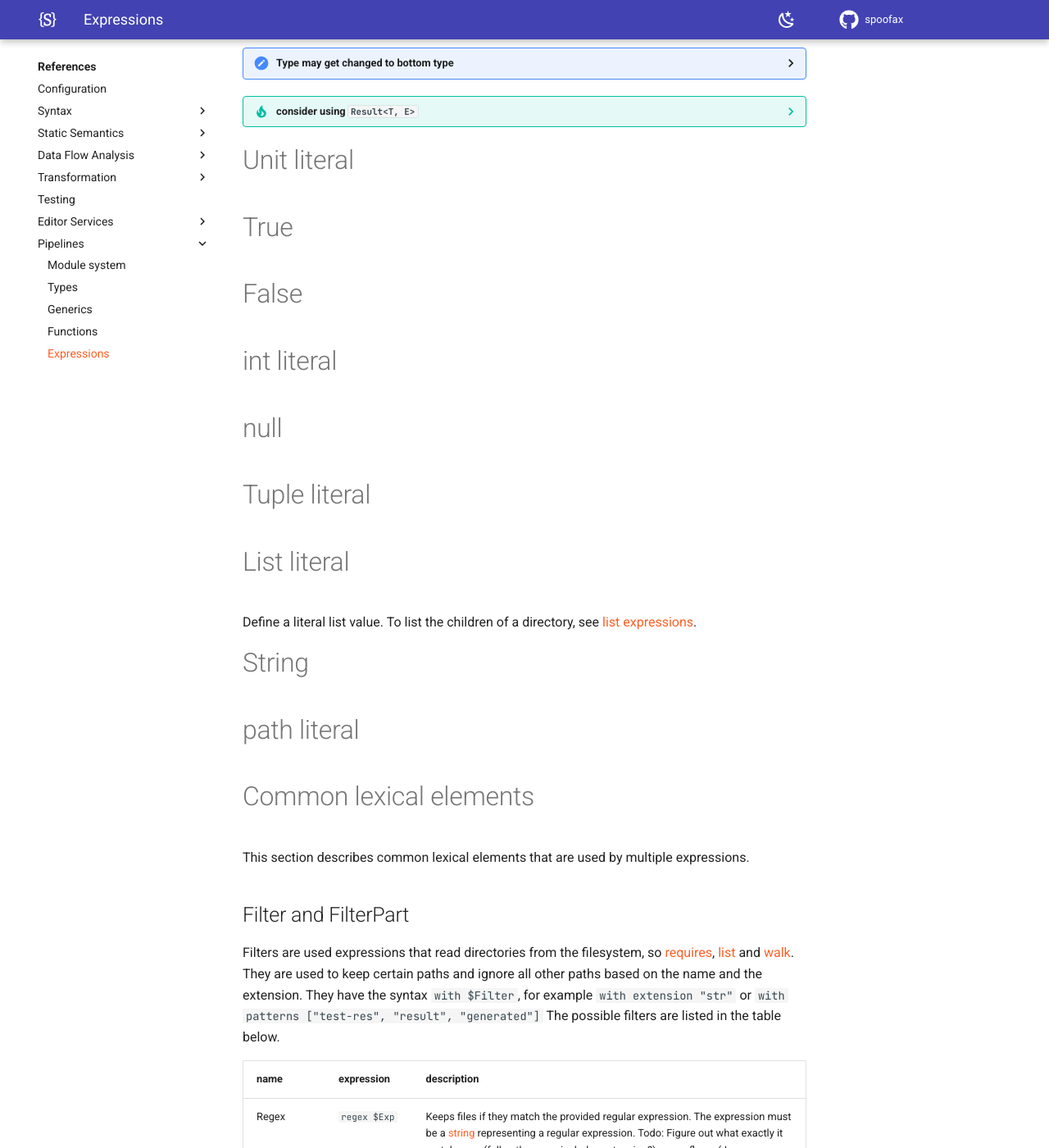
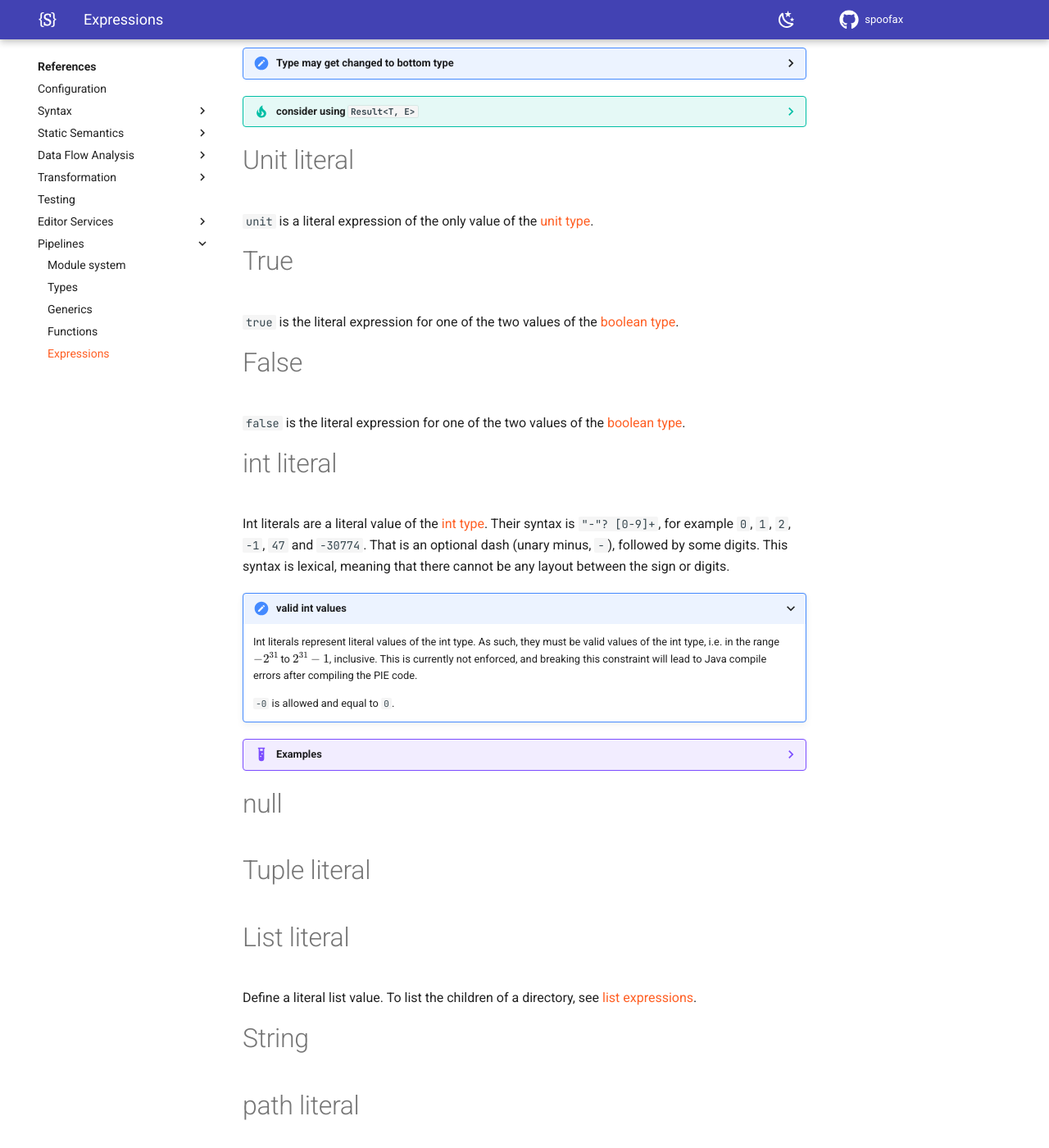
Before and after one commit to pdmosses/metaborg.github.io, an MkDocs documentation site: the page built from docs/references/pipelines/expressions.md, in a window 1280 px wide and 1400 px high, scrolled down 10064 px. Shown: the whole window at 82% size. Built offline with MkDocs 1.6.1 and Material for MkDocs 9.7.7, drawn with Linux system fonts in a browser that asks for light colours; comment, search, counter and statistics services are not loaded.

Commit message:
Add documentation for some PIE literal expressions

````diff
--- a/docs/references/pipelines/expressions.md
+++ b/docs/references/pipelines/expressions.md
@@ -547,9 +547,58 @@ The type of a fail expression is [unit](../types#unit).
 
 
 # Unit literal
+
+`unit` is a literal expression of the only value of the [unit type](../types#unit).
+
+
 # True
+
+`true` is the literal expression for one of the two values of the [boolean type](../types#boolean).
+
 # False
+
+`false` is the literal expression for one of the two values of the [boolean type](../types#boolean).
+
+
 # int literal
+
+Int literals are a literal value of the [int type](../types#int).
+Their syntax is `"-"? [0-9]+`, for example `0`, `1`, `2`, `-1`, `47` and `-30774`.
+That is an optional dash (unary minus, `-`), followed by some digits.
+This syntax is lexical, meaning that there cannot be any layout between the sign or digits.
+
+???+ attention "valid int values"
+    Int literals represent literal values of the int type.
+    As such, they must be valid values of the int type, i.e. in the range $-2^{31}$ to $2^{31}-1$, inclusive.
+    This is currently not enforced, and breaking this constraint will lead to Java compile errors after compiling the PIE code.
+
+    `-0` is allowed and equal to `0`.
+
+??? example "Examples"
+    ```
+    // Valid integer literals:
+    0
+    1
+    234
+    2349273
+    -4
+    -237894
+    -0 // same as 0
+    0010 // same as 10
+
+    // invalid integer literals
+    - 12 // not allowed to have a space between the minus and the digits. Unary minus is not supported.
+    1 024 // spaces between digits are not allowed
+    2,048 // commas between digits are not allowed
+    324.346 // periods between digits are not allowed. Floats do not exist in PIE, separators are not supported.
+    DEADBEEF // letters are not allowed
+    0b0101011110010 // binary notation is not supported
+    0x234e9617ab7 // hexadecimal notation is not supported
+    abd547 // this is not a hexadecimal value  but a value reference
+    ten // this is not an int literal but a value reference
+    ```
+
+
 # null
 # Tuple literal
 # List literal
````
